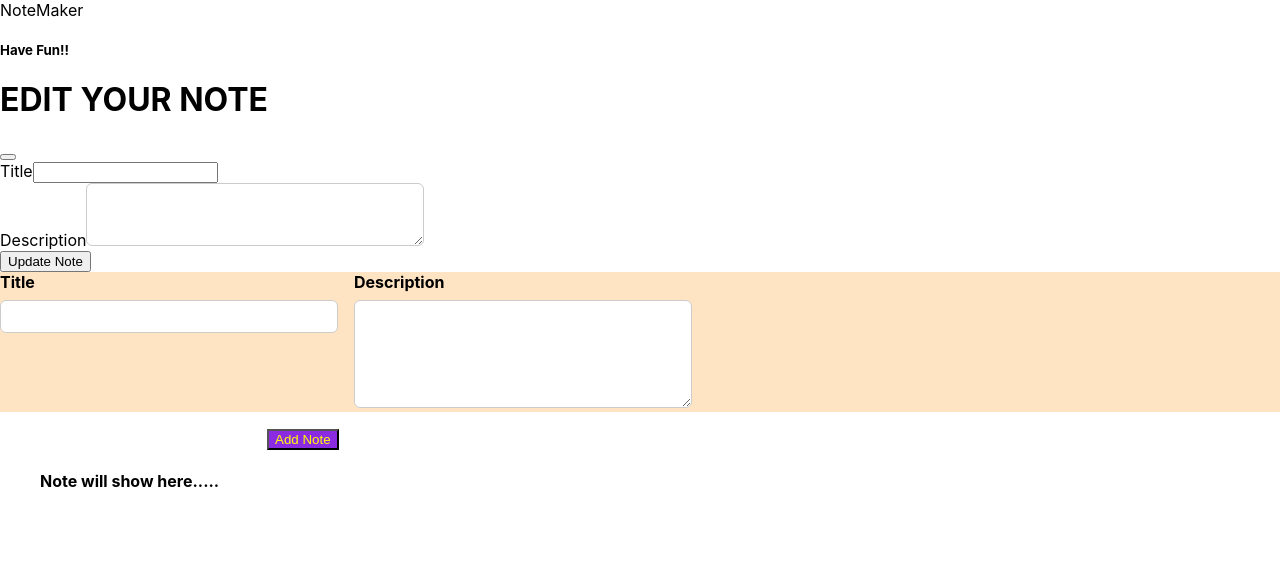
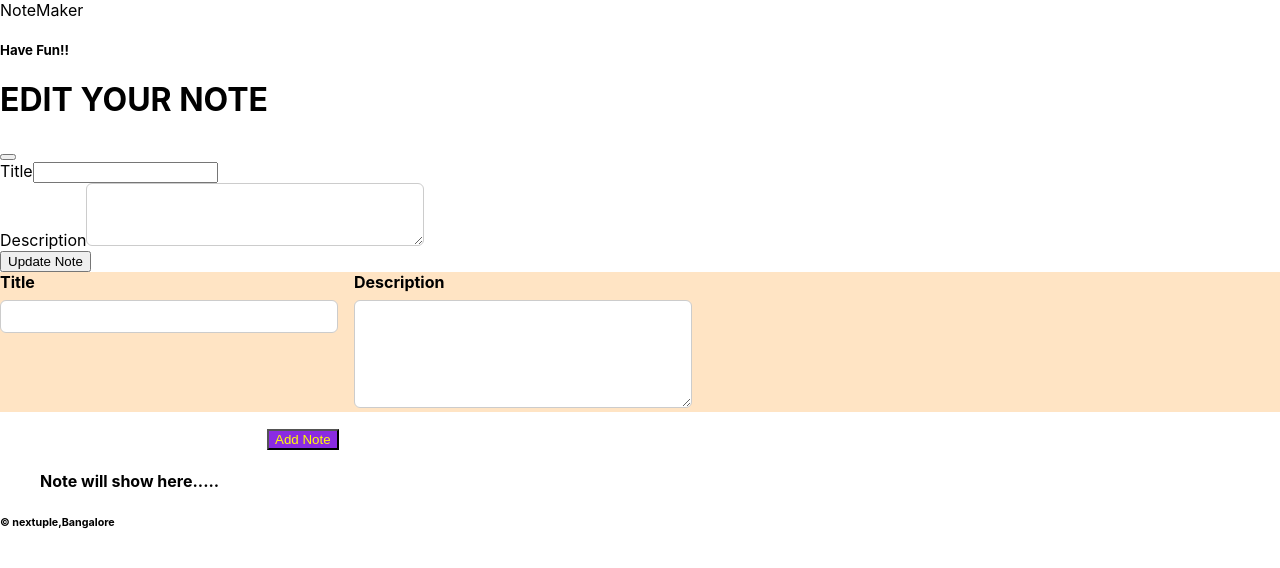
Before and after one commit to Janak869042/ui-mini-project, a React (Create React App) app: page / in a window 1280 px wide. Shown: the top 568 px of the page. Built offline with nearby package versions, Linux system fonts and the light colour scheme.

Commit message:
Update App.js

```diff
--- a/src/App.js
+++ b/src/App.js
@@ -22,17 +22,25 @@ const App = () => {
 //store data for local
   localStorage.setItem("notes", JSON.stringify(notes));
   return (
-    <div>
+    <div className="App-main">
       <NoteHeader />
       <Interface
-        noteId={noteId} setNoteId={setNoteId}
-        notes={notes} setNotes={setNotes}
+        noteId={noteId}
+        setNoteId={setNoteId}
+        notes={notes}
+        setNotes={setNotes}
       />
       <NoteForm
-        title={title} setTitle={setTitle} content={content} setContent={setContent}
+        title={title}
+        setTitle={setTitle}
+        content={content}
+        setContent={setContent}
         setNotes={setNotes}
       />
-      <Note notes={notes} setNotes={setNotes} setNoteId={setNoteId} />
+      <Note notes={notes}
+      setNotes={setNotes}
+      setNoteId={setNoteId} />
+      <h6>&copy; nextuple,Bangalore</h6>
     </div>
   );
 };
```
